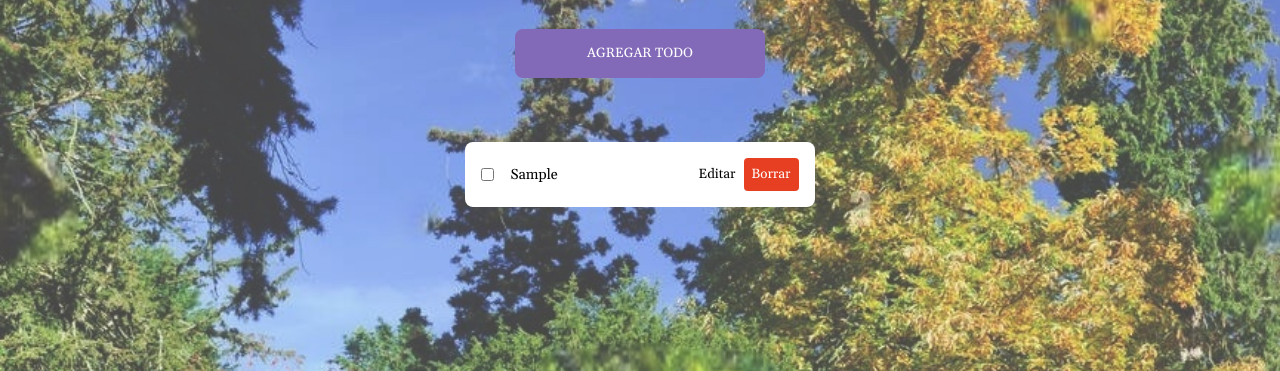
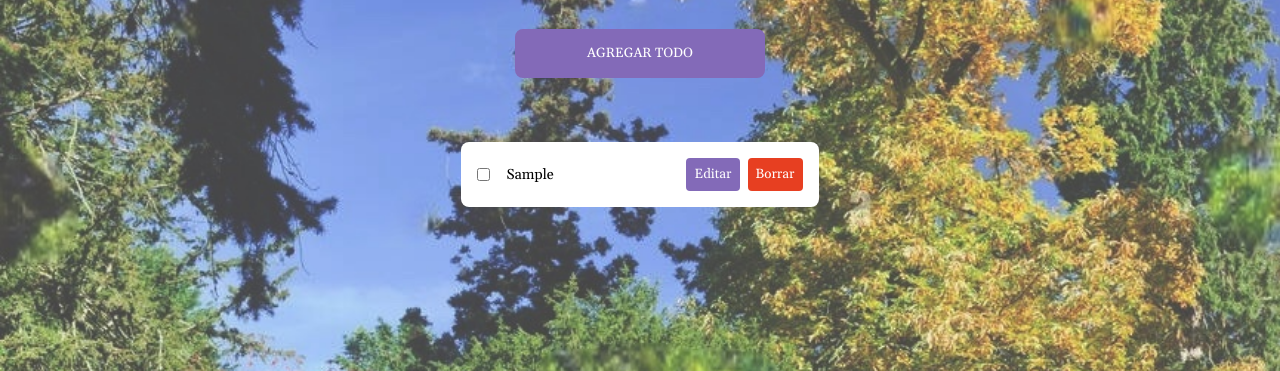
Before and after one commit to Hack3r-han/Arboretum-TDL, a plain HTML site: page index.html in a window 1280 px wide. Both pictures are taken after typing "Sample" into the empty fields and a click on the input "AGREGAR TODO". Shown: the part 557-928 px from the top of the page. Drawn offline with nearby package versions, Linux system fonts and the light colour scheme.

Commit message:
Style the edit btn

```diff
--- a/style.css
+++ b/style.css
@@ -109,11 +109,11 @@ h1{
     opacity:0.75;
 }
 
-/* .todoItem .taskActions .edit{
+.todoItem .taskActions .edit{
     margin-right: 0.5rem;
     background-color: rgb(131, 106, 184);
     color: white;
-} */
+}
 
 .todoItem .taskActions .delete{
     background-color: rgb(231, 63, 33);
```
